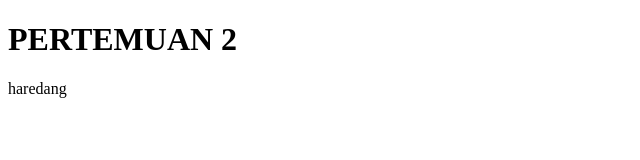
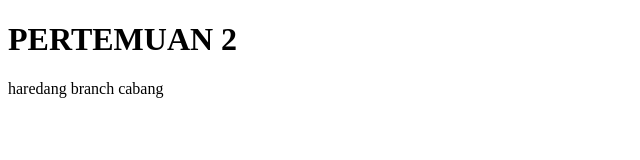
Before and after one commit to ragilpasaribu/pertemuan2, a plain HTML site: page index.html in a window 1280 px wide. Shown: the whole page, without its empty margins (0-640 px from the left). Drawn offline with Linux system fonts and the light colour scheme.

Commit message:
Update index.html

```diff
--- a/index.html
+++ b/index.html
@@ -9,6 +9,7 @@
     <h1>PERTEMUAN 2</h1>
     <p>
       haredang
+      branch cabang
     </p>
   </body>
 </html>
```
